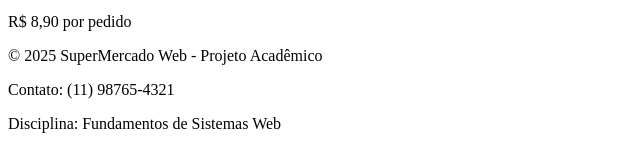
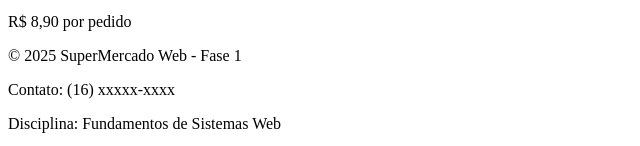
Before and after one commit to iCampoS11/icampos11.github.io, a plain HTML site: page index.html in a window 1280 px wide. Shown: the part 1109-1255 px from the top of the page, 0-640 px from the left. Drawn offline with Linux system fonts and the light colour scheme.

Commit message:
Fase 1 - Fundamentos Sistemas WEB

```diff
--- a/index.html
+++ b/index.html
@@ -70,8 +70,8 @@
 
     <!-- RODAPÉ -->
     <footer>
-        <p>&copy; 2025 SuperMercado Web - Projeto Acadêmico</p>
-        <p>Contato: (11) 98765-4321</p>
+        <p>&copy; 2025 SuperMercado Web - Fase 1</p>
+        <p>Contato: (16) xxxxx-xxxx</p>
         <p>Disciplina: Fundamentos de Sistemas Web</p>
     </footer>
 </body>
```
